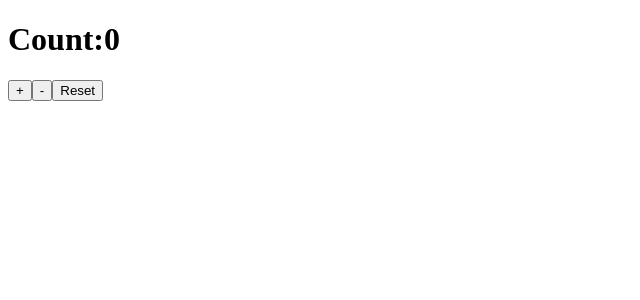
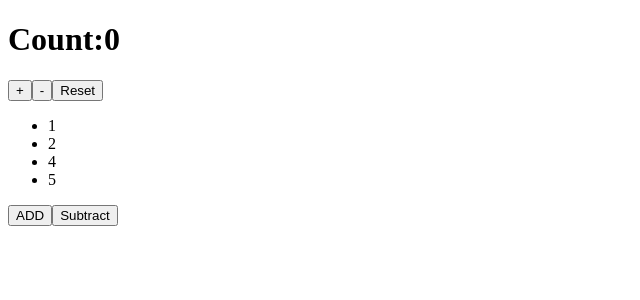
Before and after one commit to hammadhttps/react_practice, a React (Vite) app in the folder my_app_4/: page / in a window 1280 px wide. Shown: the top 300 px of the page, without its empty margins (0-640 px from the left). Built offline with nearby package versions, Linux system fonts and the light colour scheme.

Commit message:
feat: add Use_reduce_pract component and integrate it into App

```diff
--- a/my_app_4/src/components/App.jsx
+++ b/my_app_4/src/components/App.jsx
@@ -8,6 +8,7 @@ import User_profile from './User_profile'
 import { UserProvider } from './UserContext'
 import UpdateUser from './UpdateUser'
 import Use_reducer_eg from './Use_reducer_eg'
+import Use_reduce_pract from './Use_reduce_pract'
 
 
  const App = () => {
@@ -30,6 +31,7 @@ import Use_reducer_eg from './Use_reducer_eg'
 
     <div>
       <Use_reducer_eg/>
+      <Use_reduce_pract/>
     </div>
 
    )
--- /dev/null
+++ b/my_app_4/src/components/Use_reduce_pract.jsx
@@ -0,0 +1,41 @@
+import React from 'react'
+import { useReducer } from 'react'
+
+const initial_State={array:[1,2,4,5]};
+const  my_function=(state,action)=>
+{
+    switch(action.type)
+    {
+        case 'increment':
+            return {...state,
+                array:state.array.map((item,index)=>{
+                    return item+1
+                })
+              };
+              case 'decrement':
+                return {...state,
+                    array:state.array.map((item,index)=>{
+                        return item-1
+                    })
+
+};
+default:
+    return state;
+}
+}
+const Use_reduce_pract = () => {
+    const [state, dispatch] = useReducer(my_function, initial_State);
+    return (
+        <div>
+            <ul>
+                {state.array.map((i) => (
+                    <li key={Math.random()}>{i}</li>
+                ))}
+            </ul>
+            <button onClick={() => dispatch({ type: "increment" })}>ADD</button>
+            <button onClick={() => dispatch({ type: "decrement" })}>Subtract</button>
+        </div>
+    );
+}
+
+export default Use_reduce_pract;
```
